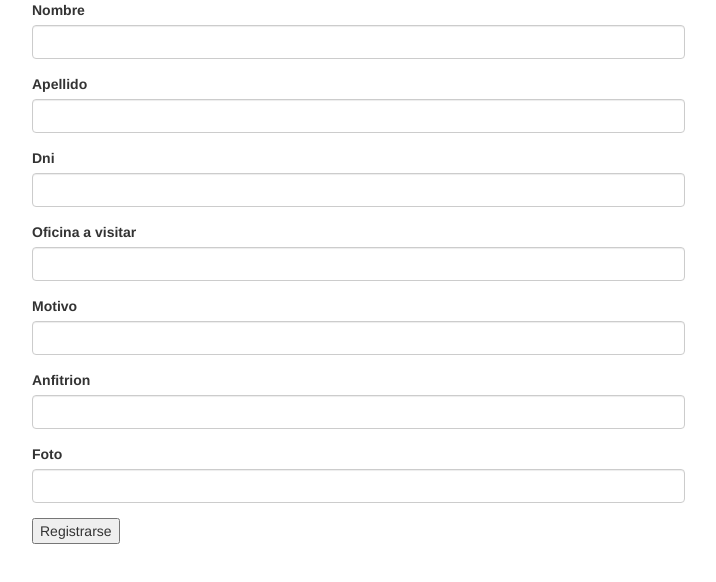
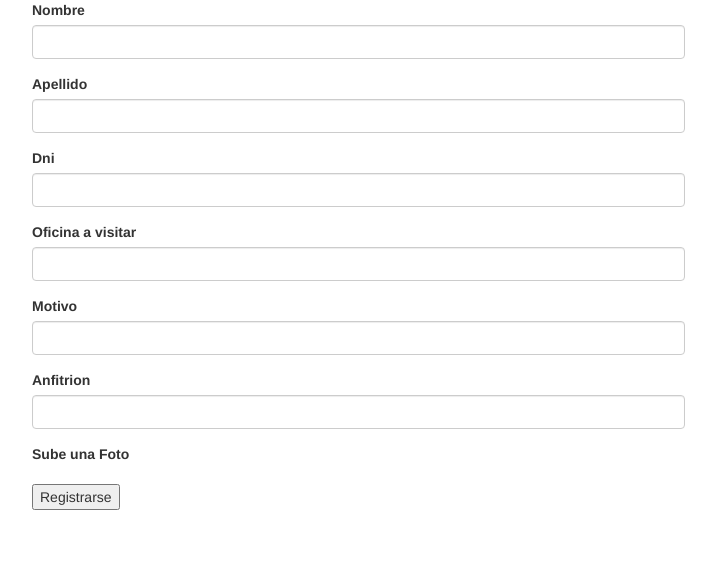
Before and after one commit to ZarelaZanabria/RegistroDeVisitasComunal, a website: page src/js/html/registroUsuario.html in a window 1280 px wide. Shown: the whole page, without its empty margins (38-754 px from the left). Drawn offline with nearby package versions, Linux system fonts and the light colour scheme; files that its build step writes are made by us from their sources.

Commit message:
Pruebas con Usuarios

```diff
--- a/src/js/html/registroUsuario.html
+++ b/src/js/html/registroUsuario.html
@@ -7,24 +7,25 @@
   <title>We Work</title>
   <!-- Latest compiled and minified CSS -->
   <link rel="stylesheet" href="https://maxcdn.bootstrapcdn.com/bootstrap/3.3.7/css/bootstrap.min.css" integrity="sha384-BVYiiSIFeK1dGmJRAkycuHAHRg32OmUcww7on3RYdg4Va+PmSTsz/K68vbdEjh4u"
-      crossorigin="anonymous">
+    crossorigin="anonymous">
 
   <!-- Optional theme -->
   <link rel="stylesheet" href="https://maxcdn.bootstrapcdn.com/bootstrap/3.3.7/css/bootstrap-theme.min.css" integrity="sha384-rHyoN1iRsVXV4nD0JutlnGaslCJuC7uwjduW9SVrLvRYooPp2bWYgmgJQIXwl/Sp"
-      crossorigin="anonymous">
+    crossorigin="anonymous">
 
   <!-- Latest compiled and minified JavaScript -->
   <script src="https://maxcdn.bootstrapcdn.com/bootstrap/3.3.7/js/bootstrap.min.js" integrity="sha384-Tc5IQib027qvyjSMfHjOMaLkfuWVxZxUPnCJA7l2mCWNIpG9mGCD8wGNIcPD7Txa"
-      crossorigin="anonymous"></script>
+    crossorigin="anonymous"></script>
 
 
   <script src="https://www.gstatic.com/firebasejs/5.2.0/firebase.js"></script>
+  <link rel="stylesheet" href="/src/icomoon/style.css" />
 </head>
 
 <body>
   <div class="container">
     <div class="row">
-<!--       <div class="col-sm-2">
+      <!--       <div class="col-sm-2">
       </div>
       <div class="col-sm-1">
       </div> -->
@@ -55,9 +56,13 @@
             <input type="text" name="usersAnfitrion" value="" class="form-control" id="users-password">
           </div>
           <div class="form-group">
-            <label for="users-photo">Foto</label>
-            <input type="text" name="usersFoto" value="" class="form-control" id="users-password">
+            <label for="users-photo">Sube una Foto</label>
+            <span>
+              <a id="btnPhoto" class="icon-camera"></a>
+            </span>
+           <!--  <input type="text" name="usersFoto" value="" class="form-control" id="users-password"> -->
           </div>
+
           <input type="submit" name="" value="Registrarse" id="Enviar-Update">
         </form>
       </div>
--- a/src/js/main/loginAdmin.js
+++ b/src/js/main/loginAdmin.js
@@ -6,6 +6,7 @@ function loginAdmin() {
 		.then(() => {
 			let user = firebase.auth().currentUser;
 			localStorage.setItem("user", JSON.stringify(user));
+			window
 			console.log("Usuario inició sesión con éxito");
 		})
 	.catch((error) => {
```
